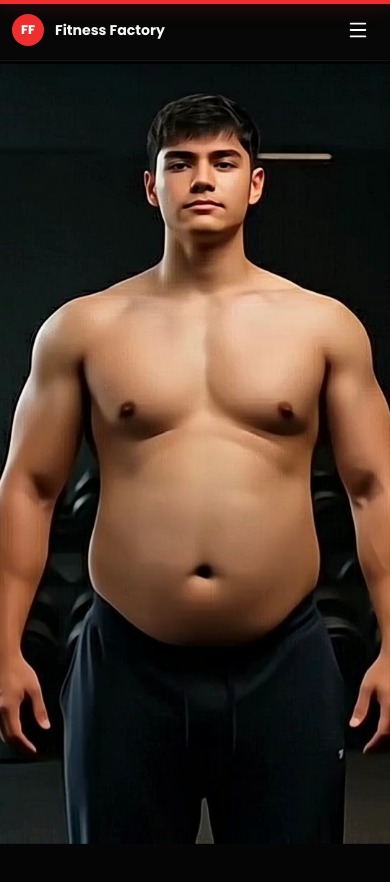
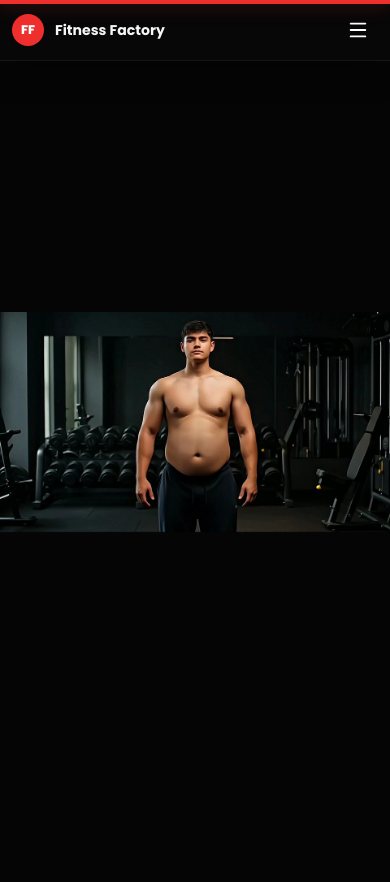
Before and after one commit to A365shift-DevTeam/Ambot365-GYM, a React (Vite) app: page / in a window 390 px wide. Shown: the top 882 px of the page. Built offline with nearby package versions, Linux system fonts and the light colour scheme.

Commit message:
frames responsive

```diff
--- a/src/components/HeroSection.jsx
+++ b/src/components/HeroSection.jsx
@@ -45,7 +45,7 @@ export default function HeroSection() {
 
   const frameProgress = useTransform(heroProgress, [0, 1], [0, maxFrameIndex]);
   const overlayOpacity = useTransform(frameProgress, (latest) => latest - Math.floor(latest));
-  const heroScale = useTransform(heroProgress, [0, 1], [1, 1.08]);
+  const heroScale = useTransform(heroProgress, [0, 1], [1, 1]);
 
   useEffect(() => {
     heroFrames.slice(0, 4).forEach(preloadFrame);
--- a/src/styles.css
+++ b/src/styles.css
@@ -290,13 +290,13 @@ textarea {
 .hero-animation-stage {
   position: sticky;
   top: 0;
-  min-height: 100vh;
+  height: 100vh;
   min-height: 100dvh;
   display: flex;
   align-items: center;
   justify-content: center;
   overflow: hidden;
-  padding: clamp(72px, 10vh, 120px) clamp(16px, 3vw, 48px) clamp(48px, 6vh, 72px);
+  padding: 0;
   background: #050505;
 }
 
@@ -304,16 +304,17 @@ textarea {
   position: absolute;
   inset: 0;
   display: flex;
-  align-items: stretch;
+  align-items: center;
   justify-content: center;
   overflow: hidden;
+  padding: 0;
 }
 
 .hero-frame-stack {
   position: relative;
   width: 100%;
   height: 100%;
-  max-width: 1200px;
+  max-width: none;
   transform-origin: center center;
   will-change: transform;
 }
@@ -324,8 +325,8 @@ textarea {
   width: 100%;
   height: 100%;
   max-width: none;
-  object-fit: cover;
-  object-position: center top;
+  object-fit: contain;
+  object-position: center center;
   transform: translateZ(0);
   backface-visibility: hidden;
 }
@@ -1661,21 +1662,9 @@ main,
   .hero-scroll-section {
     min-height: 460vh;
   }
-
-  .hero-frame-stack {
-    max-width: 1400px;
-  }
-
-  .hero-frame-image {
-    object-position: center 12%;
-  }
 }
 
 @media (min-width: 1920px) {
-  .hero-frame-stack {
-    max-width: 1600px;
-  }
-
   .site-header {
     width: min(1280px, calc(100% - 64px));
   }
@@ -1755,12 +1744,7 @@ main,
   }
 
   .hero-animation-stage {
-    padding-top: 76px;
-    padding-bottom: 40px;
-  }
-
-  .hero-frame-image {
-    object-position: center 8%;
+    min-height: 100dvh;
   }
 
   .contact-grid,
@@ -1792,17 +1776,7 @@ main,
   }
 
   .hero-animation-stage {
-    padding-top: 72px;
-    padding-left: 20px;
-    padding-right: 20px;
-  }
-
-  .hero-frame-stack {
-    max-width: 100%;
-  }
-
-  .hero-frame-image {
-    object-position: 52% 10%;
+    min-height: 100dvh;
   }
 
   .facility-grid {
@@ -1859,27 +1833,16 @@ main,
   }
 
   .hero-animation-stage {
-    align-items: stretch;
-    justify-content: flex-start;
     min-height: 100svh;
-    padding: 64px 0 0;
   }
 
   .hero-frame-viewport {
-    position: relative;
-    flex: 1;
-    inset: auto;
-    min-height: calc(100svh - 64px);
+    position: absolute;
+    inset: 0;
   }
 
   .hero-frame-stack {
-    max-width: 100%;
-    min-height: 100%;
-  }
-
-  .hero-frame-image {
-    object-fit: cover;
-    object-position: 50% 18%;
+    height: 100%;
   }
 
   .hero-vignette {
@@ -2006,10 +1969,6 @@ main,
   .hero-scroll-section {
     min-height: 260vh;
   }
-
-  .hero-frame-image {
-    object-position: 50% 14%;
-  }
 }
 
 /* Landscape phones & short viewports */
@@ -2020,16 +1979,6 @@ main,
 
   .hero-animation-stage {
     min-height: 100svh;
-    padding-top: 56px;
-    padding-bottom: 16px;
-  }
-
-  .hero-frame-stack {
-    min-height: calc(100svh - 56px);
-  }
-
-  .hero-frame-image {
-    object-position: center 20%;
   }
 
   .site-header,
```
